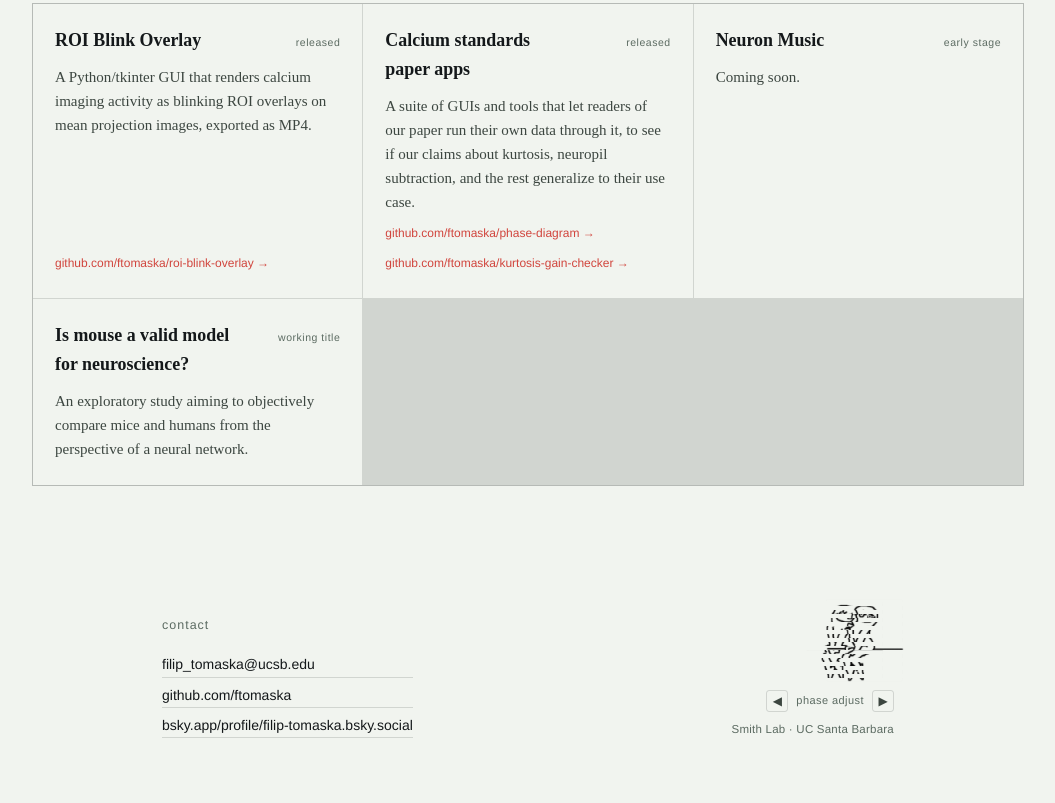
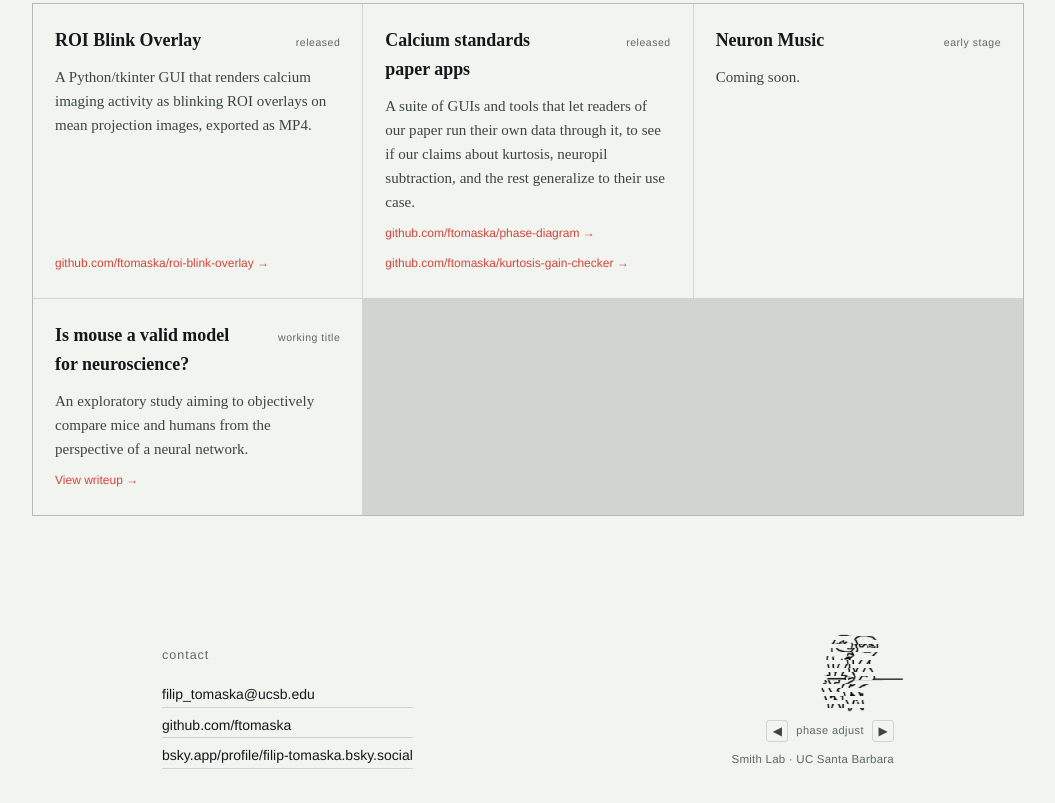
Before and after one commit to ftomaska/ftomaska.github.io, a plain HTML site: page index.html in a window 1280 px wide. Shown: the part 1860-2663 px from the top of the page, without its empty margins (112-1167 px from the left). Drawn offline with Linux system fonts and the light colour scheme.

Commit message:
link mouse-vs-hominid writeup as popup on the mouse card

```diff
--- a/index.html
+++ b/index.html
@@ -644,6 +644,7 @@
           <div class="card magenta">
             <div class="card-top"><h3>Is mouse a valid model for neuroscience?</h3><span class="status">Working title</span></div>
             <p>An exploratory study aiming to objectively compare mice and humans from the perspective of a neural network.</p>
+            <a class="link poster-link" href="https://claude.ai/artifact/5ynomowVH7joYLVw3SQCP9" target="_blank" rel="noopener">View writeup →</a>
           </div>
         </div>
       </div>
```
